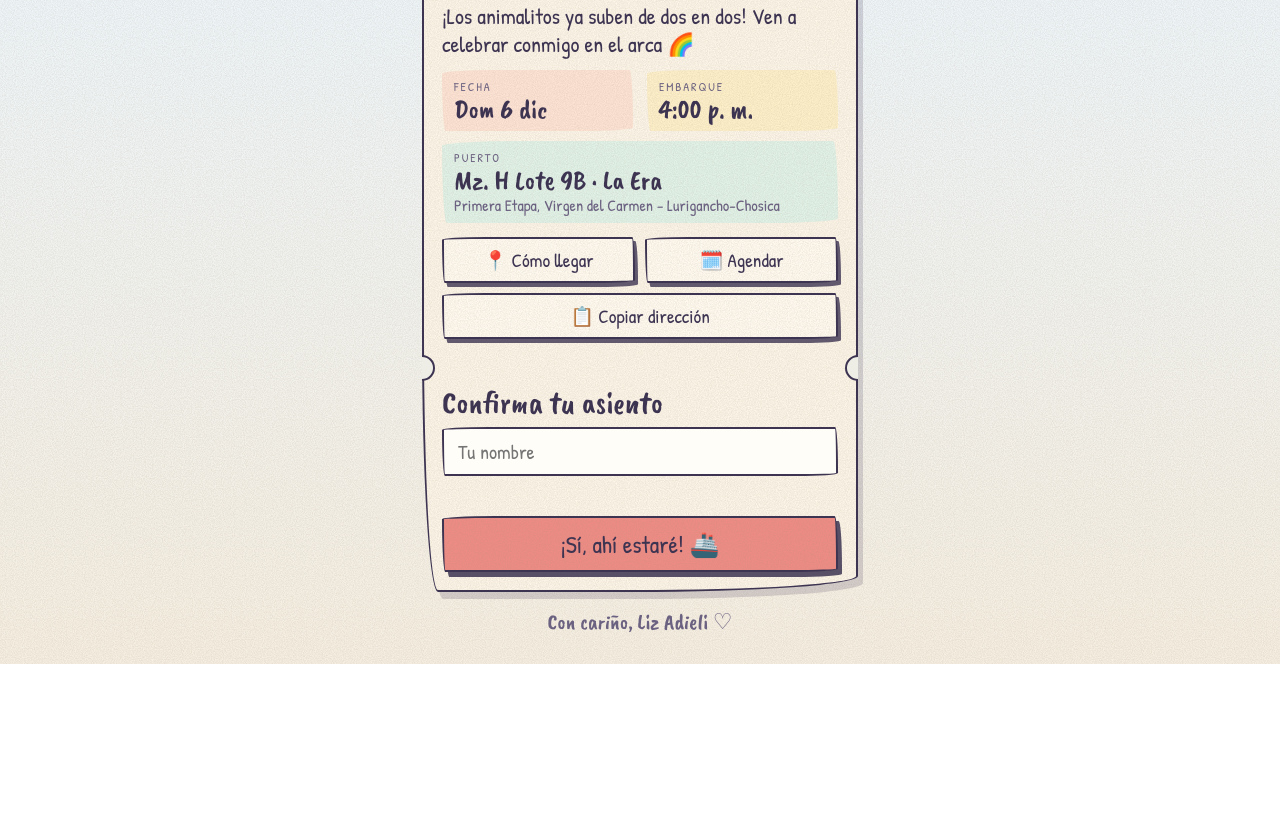
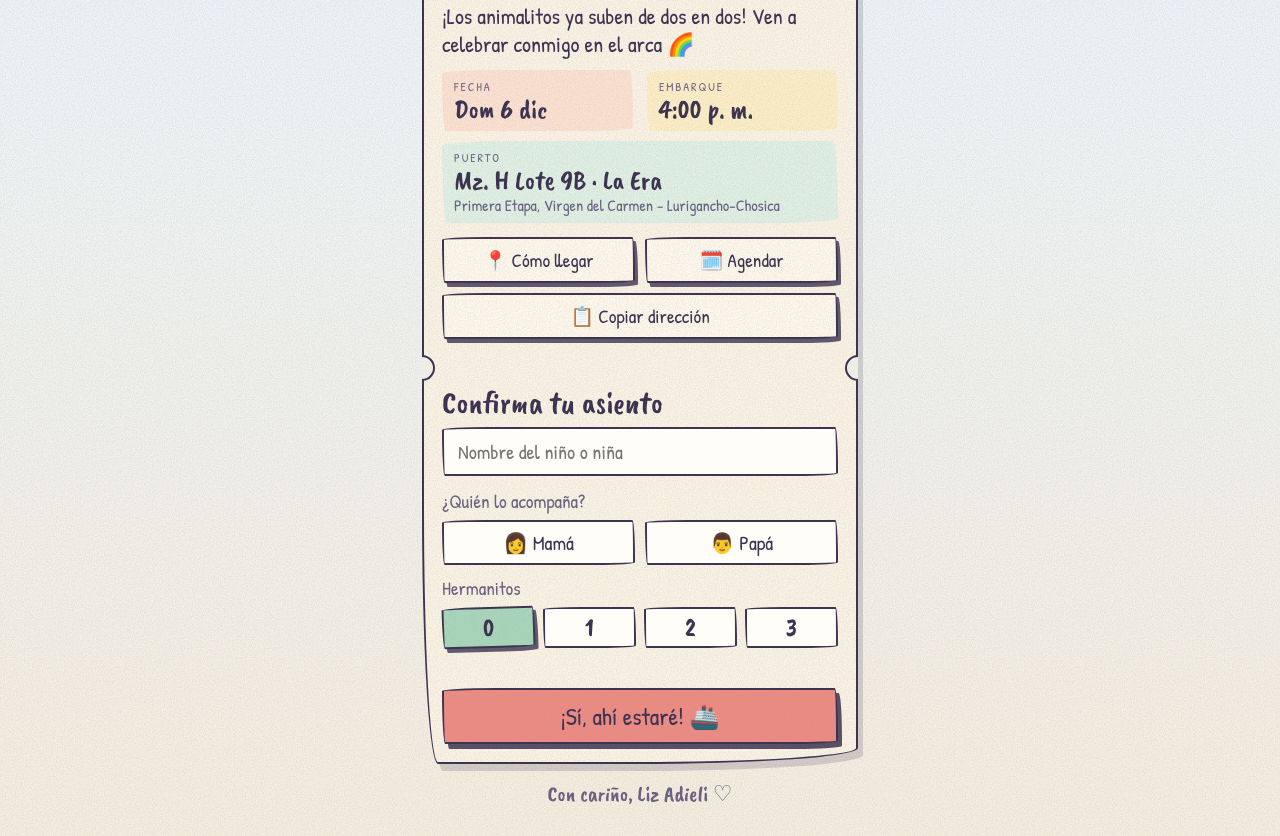
Before and after one commit to nandoestebanif/cumple-liz, a plain HTML site: page index.html in a window 1280 px wide. Shown: the part 606-1442 px from the top of the page. Before the commit the page ends 1270 px from the top, so only its background shows below. Drawn offline with nearby package versions, Linux system fonts and the light colour scheme.

Commit message:
Confirmación por niño: mamá, papá y hermanitos

```diff
--- a/index.html
+++ b/index.html
@@ -121,6 +121,15 @@
   /* entrada escalonada del contenido */
   .entra{animation:entra .6s ease-out both}
   @keyframes entra{from{opacity:0;transform:translateY(12px)}}
+  .acompanan{margin-top:12px}
+  .acompanan>span{display:block;font-size:19px;margin:0 0 6px;color:var(--tinta-2)}
+  .casillas{display:grid;grid-template-columns:1fr 1fr;gap:10px}
+  .hermanos{display:grid;grid-template-columns:repeat(4,1fr);gap:8px}
+  .casillas input,.hermanos input{position:absolute;opacity:0;pointer-events:none}
+  .casillas label,.hermanos label{display:block;text-align:center;padding:7px 4px;cursor:pointer;font-size:20px;border:2.5px solid var(--tinta);border-radius:var(--borde);background:#fffdf7;transition:transform .15s}
+  .hermanos label{font-family:"Caveat Brush";font-size:26px;padding:2px 0}
+  .casillas input:checked+label,.hermanos input:checked+label{background:var(--grano),var(--menta);box-shadow:3px 4px 0 rgba(61,52,82,.8);transform:rotate(-1.5deg)}
+  .casillas input:focus-visible+label,.hermanos input:focus-visible+label{outline:3px dashed var(--tinta);outline-offset:3px}
   @media (max-width:360px){.ojo{flex-basis:100px;height:100px}.ojo svg{width:100px;height:100px}.ojo img{width:78px;height:78px;inset:11px}.frase{font-size:20px}}
   @media (prefers-reduced-motion:reduce){*,*::before{animation:none!important}.arco{stroke-dashoffset:0}}
 </style>
@@ -285,7 +294,20 @@
     <div class="talon" id="talon">
       <form id="rsvp" novalidate>
         <h2>Confirma tu asiento</h2>
-        <input type="text" id="nombre" maxlength="80" autocomplete="name" placeholder="Tu nombre" aria-label="Tu nombre">
+        <input type="text" id="nombre" maxlength="80" autocomplete="off" placeholder="Nombre del niño o niña" aria-label="Nombre del niño o niña">
+        <div class="acompanan"><span>¿Quién lo acompaña?</span>
+          <div class="casillas">
+            <input type="checkbox" id="mama"><label for="mama">👩 Mamá</label>
+            <input type="checkbox" id="papa"><label for="papa">👨 Papá</label>
+          </div>
+          <span style="margin-top:10px">Hermanitos</span>
+          <div class="hermanos" role="radiogroup" aria-label="Hermanitos">
+            <input type="radio" name="hermanos" id="h0" value="0" checked><label for="h0">0</label>
+            <input type="radio" name="hermanos" id="h1" value="1"><label for="h1">1</label>
+            <input type="radio" name="hermanos" id="h2" value="2"><label for="h2">2</label>
+            <input type="radio" name="hermanos" id="h3" value="3"><label for="h3">3</label>
+          </div>
+        </div>
         <p class="aviso" id="aviso" role="alert"></p>
         <button class="confirmar" type="submit" id="enviar">¡Sí, ahí estaré! 🚢</button>
       </form>
@@ -321,9 +343,10 @@
   var CODIGO=(function(){var s='<svg class="codigo" viewBox="0 0 300 42" preserveAspectRatio="none" aria-hidden="true"><g filter="url(#crayon)" fill="#3d3452">',x=0,k=0;
     while(x<300){var w=[2,4,1,3,2,5][k%6];s+='<rect x="'+x+'" y="0" width="'+w+'" height="42"/>';x+=w+[3,2,4,2,5,3][k%6];k++;}return s+'</g></svg>';})();
   function esc(s){var d=document.createElement("div");d.textContent=s;return d.innerHTML;}
+  function detalle(b){var a=[];if(b.mama)a.push("mamá");if(b.papa)a.push("papá");var t=a.length?"Con "+a.join(" y "):"";var h=+b.hermanos||0;if(h)t+=(t?" · ":"")+h+" hermanit"+(h>1?"os":"o");return (t?t+" · ":"")+"¡Te esperamos el domingo 6! ♡";}
   function pintar(b){
     form.classList.add("oculto");res.classList.remove("oculto");
-    res.innerHTML=SELLO_SI+'<div class="listo"><small>PASAJERO</small><b>'+esc(b.nombre)+'</b><div class="det">¡Te esperamos el domingo 6! ♡</div></div>'+CODIGO+'<button class="otra" type="button" id="otra">Confirmar a otra persona</button>';
+    res.innerHTML=SELLO_SI+'<div class="listo"><small>PASAJERO</small><b>'+esc(b.nombre)+'</b><div class="det">'+esc(detalle(b))+'</div></div>'+CODIGO+'<button class="otra" type="button" id="otra">Confirmar a otra persona</button>';
     document.getElementById("otra").addEventListener("click",function(){
       form.reset();res.classList.add("oculto");form.classList.remove("oculto");
       try{localStorage.removeItem("boleto-liz")}catch(e){}
@@ -334,9 +357,10 @@
     e.preventDefault();
     var aviso=document.getElementById("aviso"),btn=document.getElementById("enviar");
     var nombre=document.getElementById("nombre").value.trim();
-    if(nombre.length<2){aviso.textContent="Escribe tu nombre 🙂";document.getElementById("nombre").focus();return;}
+    if(nombre.length<2){aviso.textContent="Escribe el nombre del niño o niña 🙂";document.getElementById("nombre").focus();return;}
     aviso.textContent="";btn.disabled=true;btn.textContent="Enviando…";
-    var datos={nombre:nombre};
+    var hs=form.querySelector("input[name=hermanos]:checked");
+    var datos={nombre:nombre,mama:document.getElementById("mama").checked,papa:document.getElementById("papa").checked,hermanos:hs?+hs.value:0};
     fetch(API,{method:"POST",headers:{"Content-Type":"application/json"},body:JSON.stringify(datos)})
       .then(function(r){if(!r.ok)throw new Error(r.status);return r.json();})
       .then(function(){try{localStorage.setItem("boleto-liz",JSON.stringify(datos))}catch(e){}pintar(datos);lluviaCrayolas();})
```
